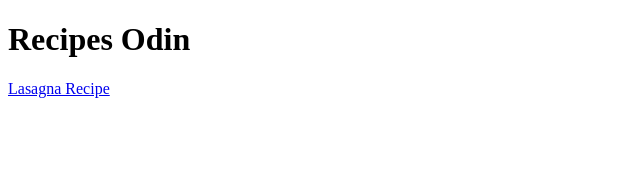
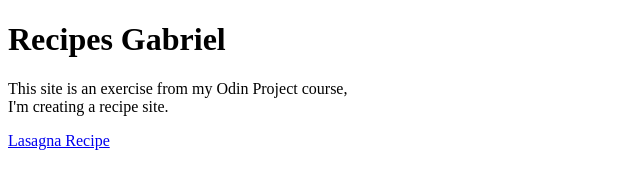
Before and after one commit to gabrieldecdev/odin_recipes, a plain HTML site: page index.html in a window 1280 px wide. Shown: the whole page, without its empty margins (0-640 px from the left). Drawn offline with Linux system fonts and the light colour scheme.

Commit message:
I changed the name to Gabriel recipes, and I also made a paragraph to explain the purpose of the code.

```diff
--- a/index.html
+++ b/index.html
@@ -6,7 +6,8 @@
     </head>
 
     <body>
-        <h1>Recipes Odin</h1>
+        <h1>Recipes Gabriel</h1>
+        <p> This site is an exercise from my Odin Project course,<br> I'm creating a recipe site. </p>
         <a href="./pages/lasagna.html">Lasagna Recipe</a>
     </body>
 </html>
```
